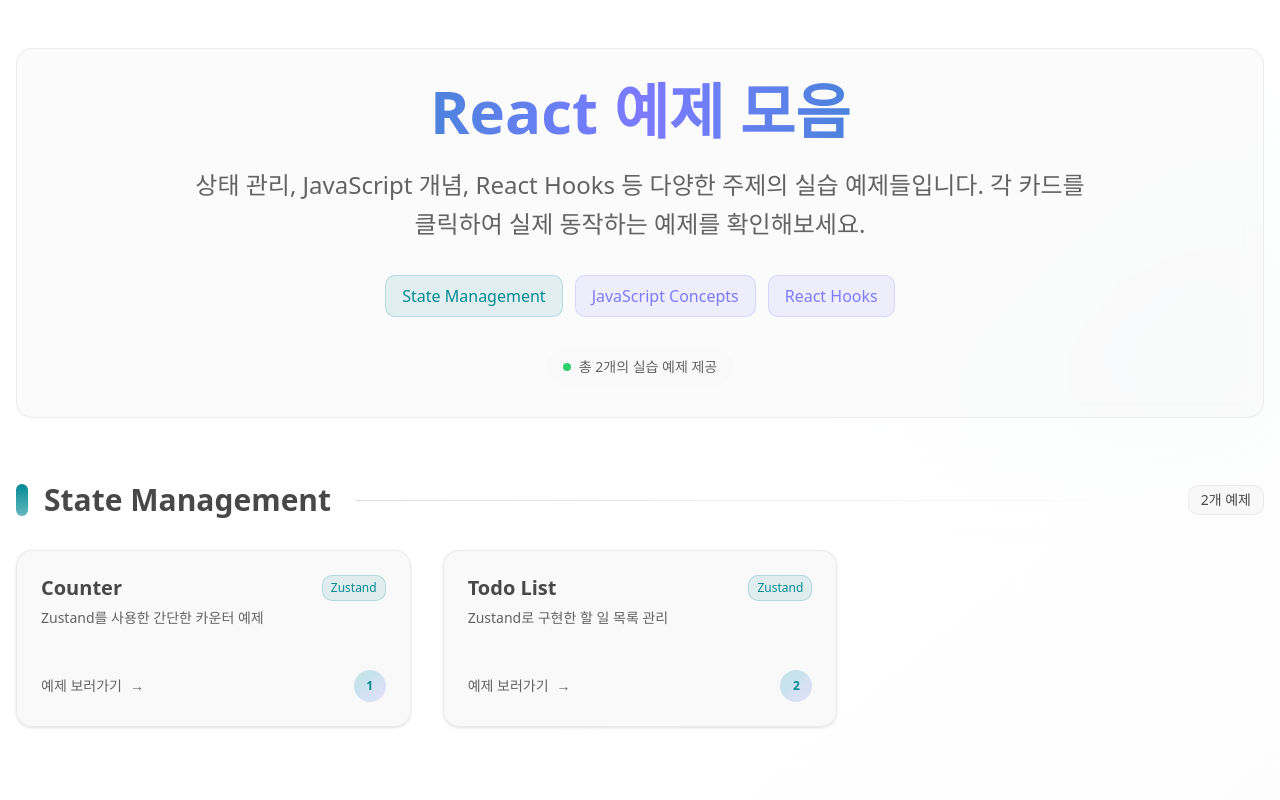
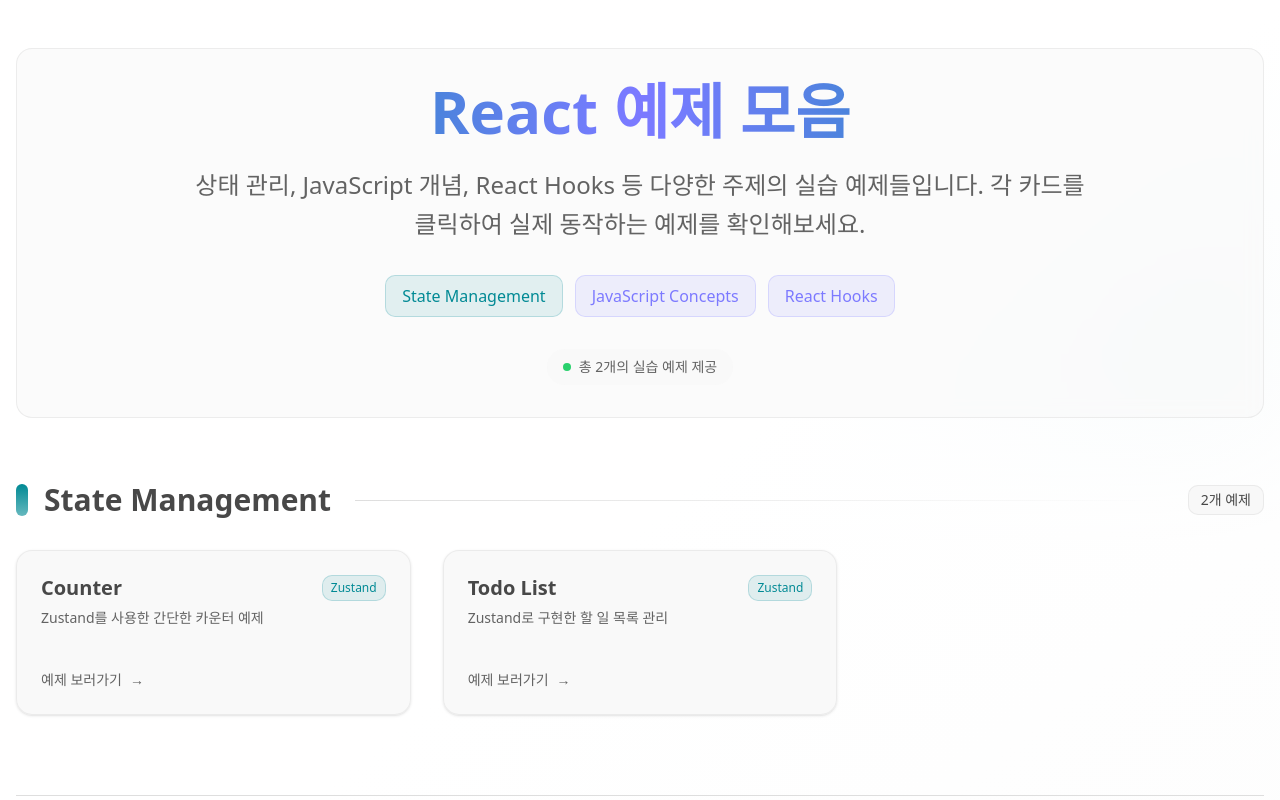
Before and after one commit to kod0751/frontend-concepts-lab, a Next.js app: page / in a window 1280 px wide. Shown: the top 800 px of the page. Built offline with nearby package versions, Linux system fonts and the light colour scheme.

Commit message:
[feat] Card UI수정

```diff
--- a/src/app/page.tsx
+++ b/src/app/page.tsx
@@ -139,11 +139,6 @@ export default function HomePage() {
                               →
                             </span>
                           </span>
-                          <div className="w-8 h-8 rounded-full bg-gradient-to-br from-primary/20 to-accent/20 flex items-center justify-center group-hover:from-primary/30 group-hover:to-accent/30 transition-colors">
-                            <span className="text-xs font-bold text-primary group-hover:scale-110 transition-transform">
-                              {index + 1}
-                            </span>
-                          </div>
                         </div>
                       </CardContent>
                     </Card>
```
